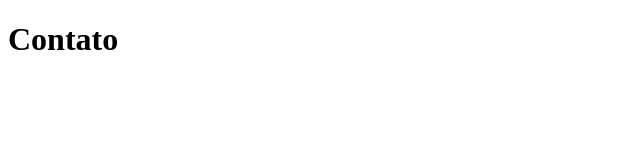
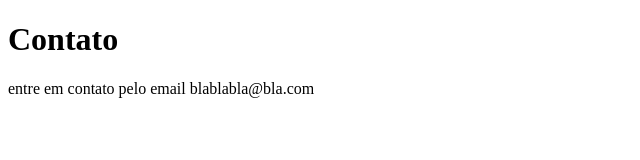
Before and after one commit to LFMBicalho/sistema-de-cadastro, a plain HTML site: page contato.html in a window 1280 px wide. Shown: the whole page, without its empty margins (0-640 px from the left). Drawn offline with Linux system fonts and the light colour scheme.

Commit message:
inserindo email

```diff
--- a/contato.html
+++ b/contato.html
@@ -8,5 +8,6 @@
 </head>
 <body>
     <h1>Contato</h1>
+    <p>entre em contato pelo email blablabla@bla.com</p>
 </body>
 </html>
```
